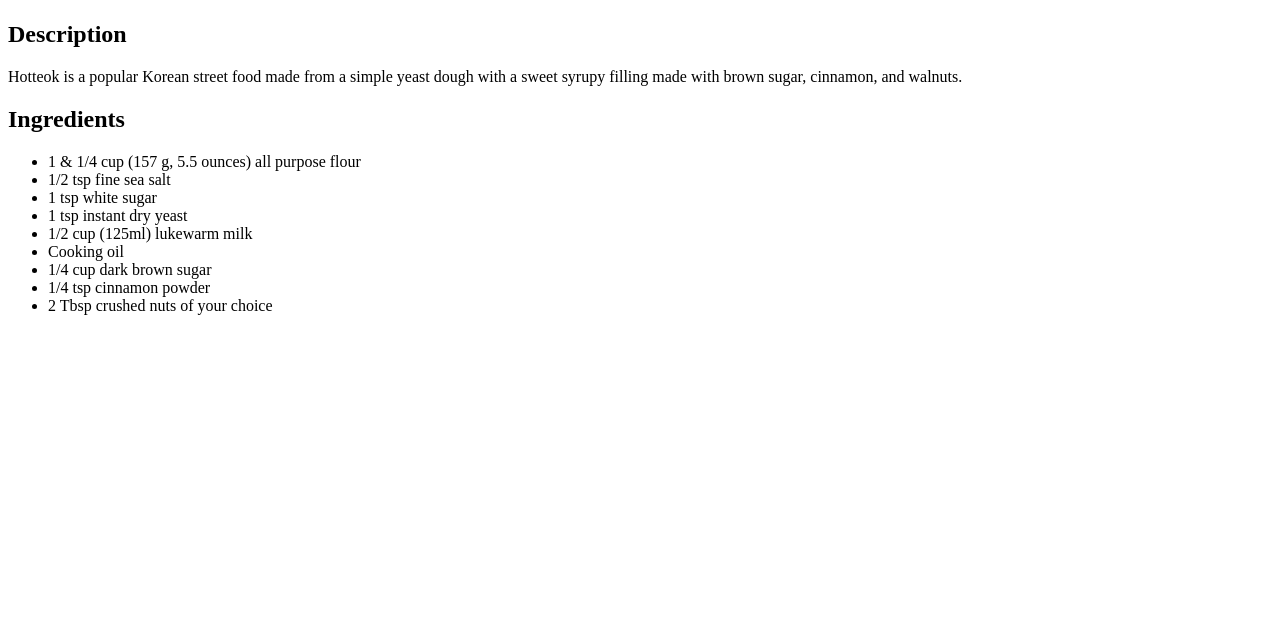
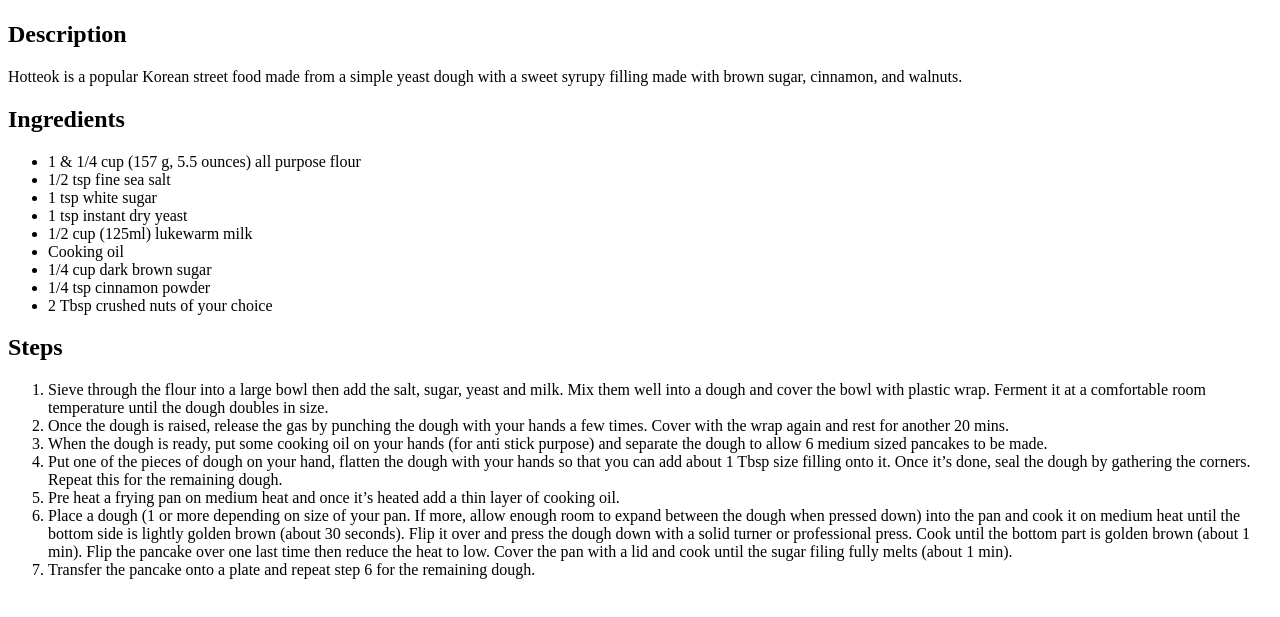
Before and after one commit to Adarrien/odin-recipes, a plain HTML site: page recipes/hotteok.html in a window 1280 px wide. Shown: the part 99-716 px from the top of the page. Drawn offline with Linux system fonts and the light colour scheme.

Commit message:
Add steps

```diff
--- a/recipes/hotteok.html
+++ b/recipes/hotteok.html
@@ -23,5 +23,24 @@
             <li>1/4 tsp cinnamon powder</li>
             <li>2 Tbsp crushed nuts of your choice</li>
         </ul>
+        <h2>Steps</h2>
+        <ol>
+            <li>Sieve through the flour into a large bowl then add the salt, sugar, yeast and milk.
+                Mix them well into a dough and cover the bowl with plastic wrap. Ferment it at a comfortable room temperature until the dough doubles in size.
+            </li>
+            <li>Once the dough is raised, release the gas by punching the dough with your hands a few times.
+                Cover with the wrap again and rest for another 20 mins.
+            </li>
+            <li>When the dough is ready, put some cooking oil on your hands (for anti stick purpose) and separate the dough to allow 6 medium sized pancakes to be made.</li>
+            <li>Put one of the pieces of dough on your hand, flatten the dough with your hands so that you can add about 1 Tbsp size filling onto it.
+                Once it’s done, seal the dough by gathering the corners. Repeat this for the remaining dough.
+            </li>
+            <li>Pre heat a frying pan on medium heat and once it’s heated add a thin layer of cooking oil.</li>
+            <li>Place a dough (1 or more depending on size of your pan. If more, allow enough room to expand between the dough when pressed down) into the pan and cook it on medium heat until the bottom side is lightly golden brown (about 30 seconds).
+                Flip it over and press the dough down with a solid turner or professional press. Cook until the bottom part is golden brown (about 1 min).
+                Flip the pancake over one last time then reduce the heat to low. Cover the pan with a lid and cook until the sugar filing fully melts (about 1 min).
+            </li>
+            <li>Transfer the pancake onto a plate and repeat step 6 for the remaining dough.</li>
+        </ol>
     </body>
 </html>
```
